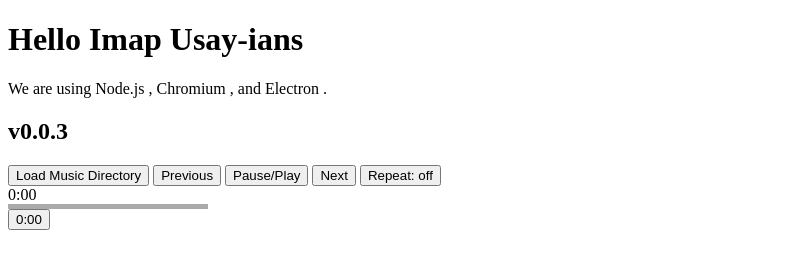
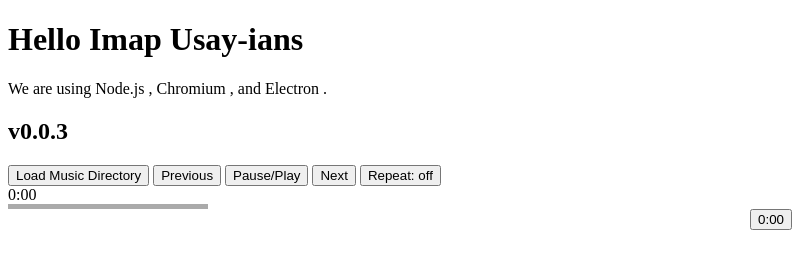
Before and after one commit to tommyharlow/CS-361-SE, an Electron app: page index.html in a window 800 px wide. Drawn offline with Linux system fonts and the light colour scheme.

```diff
--- a/styles.css
+++ b/styles.css
@@ -9,3 +9,7 @@
     height: 100%;
     background-color: #007BFF; /* blue progress bar */
 }
+
+#time-toggle{
+    float:right;
+}
```
